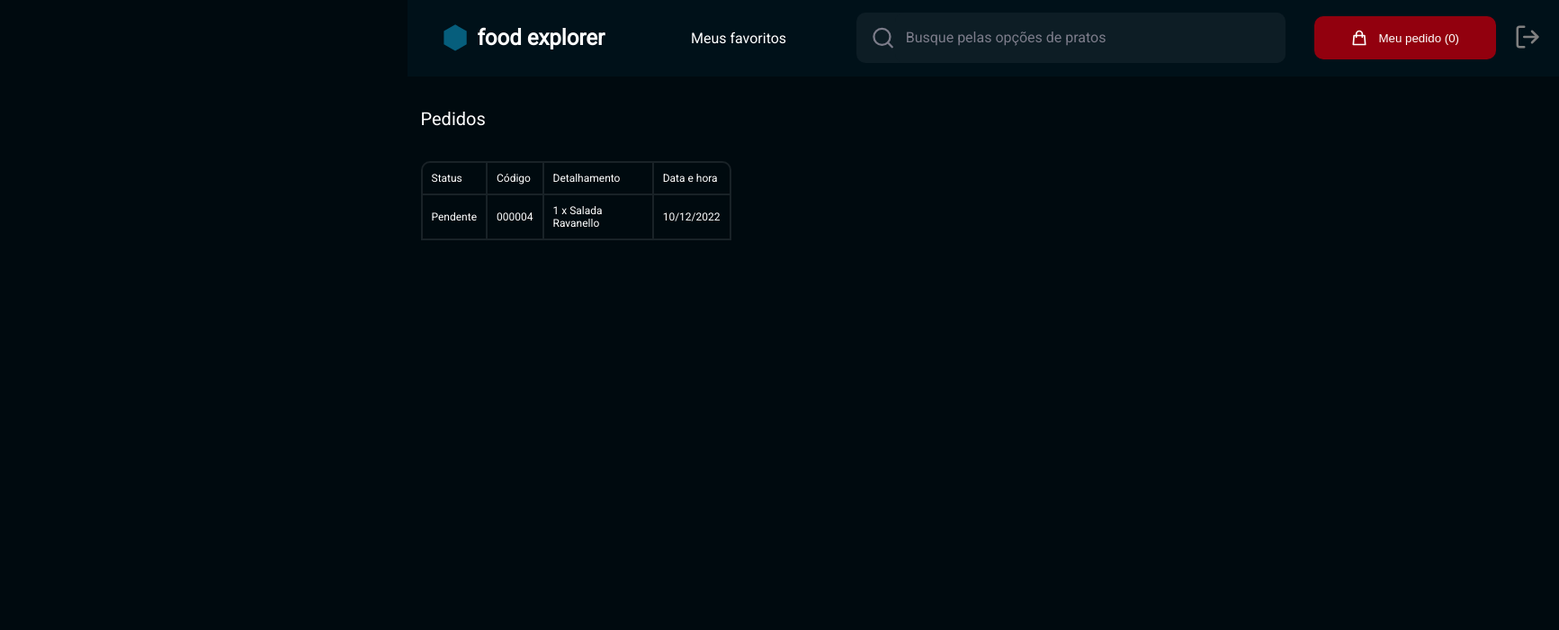
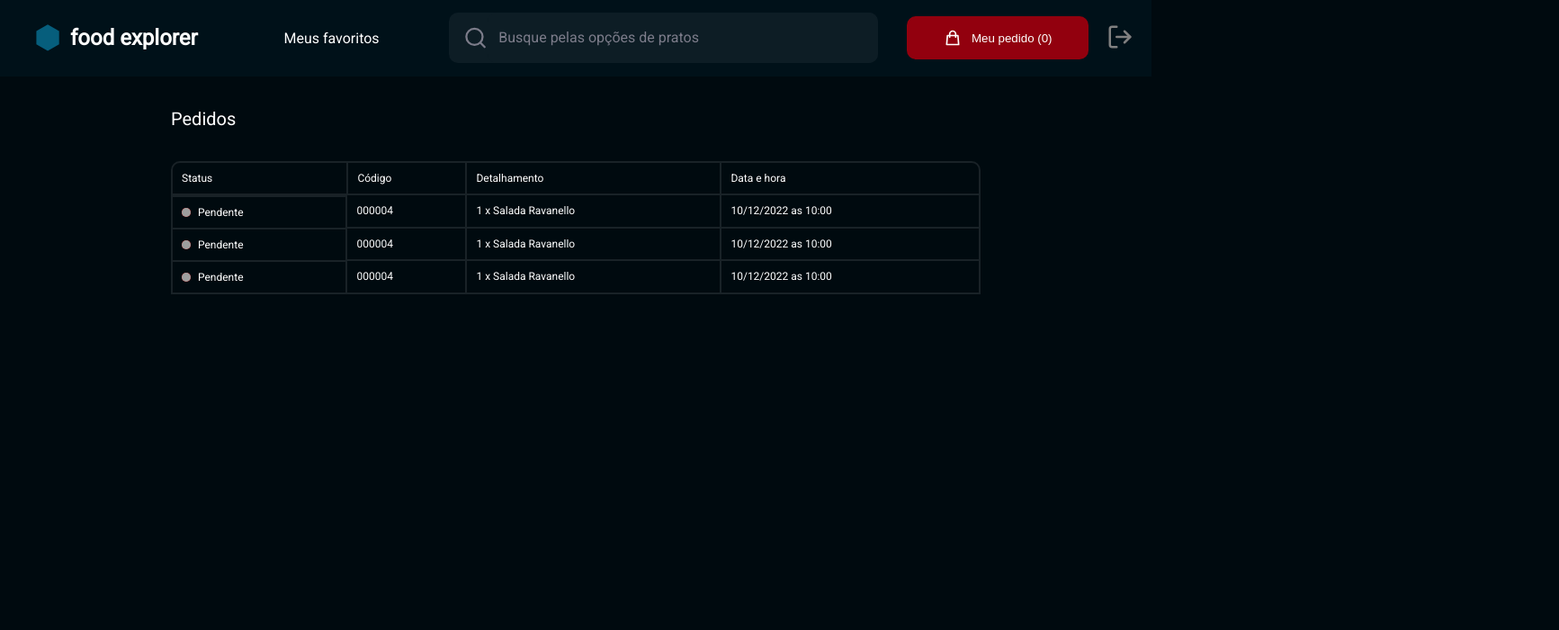
Before and after one commit to renatomarsalla/explorer-rocketseat, a React (Vite) app in the folder Desafio_Final/foodExplorer/foodExplorer/foodExplorer/: page / in a window 1280 px wide. Shown: the top 700 px of the page at 90% size, 1733 px wide, since content can reach past the window. Built offline with nearby package versions, Linux system fonts and the light colour scheme; grey boxes are pictures that could not be loaded.

Commit message:
página de pedidos finalizada

```diff
--- a/Desafio_Final/foodExplorer/foodExplorer/foodExplorer/src/pages/Orders/Orders.jsx
+++ b/Desafio_Final/foodExplorer/foodExplorer/foodExplorer/src/pages/Orders/Orders.jsx
@@ -2,6 +2,8 @@ import { Container } from './styles';
 
 import { Header } from '../../components/Header';
 import { Footer } from '../../components/Footer';
+
+import { BiCircle } from 'react-icons/bi';
 
 function Order() {
   return (
@@ -9,6 +11,7 @@ function Order() {
       <Header />
       <div className="page">
         <h1>Pedidos</h1>
+
         <div className="table">
           <table>
             <thead>
@@ -20,10 +23,30 @@ function Order() {
               </tr>
             </thead>
             <tbody>
-              <td>Pendente</td>
-              <td>000004</td>
-              <td>1 x Salada Ravanello</td>
-              <td>10/12/2022</td>
+              <tr>
+                <td className="status">
+                  <img src={BiCircle} alt="" className="hide" /> Pendente
+                </td>
+                <td>000004</td>
+                <td>1 x Salada Ravanello</td>
+                <td>10/12/2022 as 10:00</td>
+              </tr>
+              <tr>
+                <td className="status">
+                  <img src={BiCircle} alt="" className="hide" /> Pendente
+                </td>
+                <td>000004</td>
+                <td>1 x Salada Ravanello</td>
+                <td>10/12/2022 as 10:00</td>
+              </tr>
+              <tr>
+                <td className="status">
+                  <img src={BiCircle} alt="" className="hide" /> Pendente
+                </td>
+                <td>000004</td>
+                <td>1 x Salada Ravanello</td>
+                <td>10/12/2022 as 10:00</td>
+              </tr>
             </tbody>
           </table>
         </div>
--- a/Desafio_Final/foodExplorer/foodExplorer/foodExplorer/src/pages/Orders/styles.js
+++ b/Desafio_Final/foodExplorer/foodExplorer/foodExplorer/src/pages/Orders/styles.js
@@ -21,13 +21,15 @@ const Container = styled.div`
     gap: 3.5rem;
 
 
+
     h1{
-      color:white;
-      margin-top: 3.5rem;
+        color:white;
+        margin-top: 3.5rem;
 
-      font-family: 'Roboto', sans-serif;
-      font-weight: 500;
-    }
+        font-family: 'Roboto', sans-serif;
+        font-weight: 500;
+      }
+
 
     .table{
       border: 2px solid ${({ theme }) => theme.COLORS.BORDER_TABLE_ORDER};
@@ -59,13 +61,21 @@ const Container = styled.div`
 
       table tbody td{
         border-right:2px solid ${({ theme }) => theme.COLORS.BORDER_TABLE_ORDER} ;
+        border-top:2px solid ${({ theme }) => theme.COLORS.BORDER_TABLE_ORDER} ;
 
         padding: 1rem;
+
       }
+
+
 
       table tbody td:last-child, table thead tr th:last-child{
         border-right:none;
       }
+    }
+
+    .hide{
+      display: none;
     }
 
 
@@ -74,6 +84,53 @@ const Container = styled.div`
 
   }
 
+  @media (min-width:412px) {
+    .page{
+      margin: 0 auto;
+      width: 100%;
+      height: 100vh;
+    }
+  }
+
+  @media (min-width:1024px) {
+      /* margin: 0 auto; */
+      width: 100%;
+      height: 100vh;
+
+
+    .page{
+      width: 90rem;
+
+      .table{
+
+        table{
+          width: 100%;
+
+          tbody td.status{
+            display: flex;
+            gap: 0.8rem;
+            align-items: center;
+            img{
+              width: 10px;
+              height: 10px;
+              background-color: red;
+              border-radius: 50%;
+
+            }
+          }
+        }
+
+          img.hide{
+            display: block;
+          }
+        }
+      }
+
+
+
+    }
+
+
 `;
 
 
```
